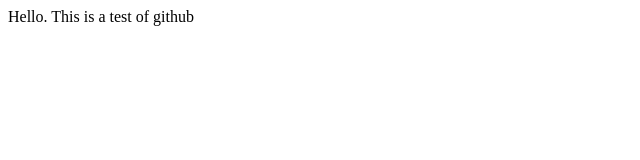
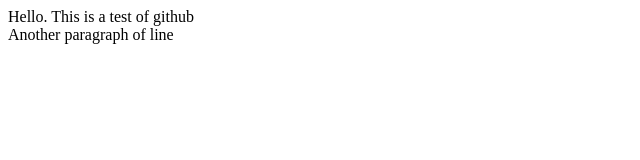
Before and after one commit to wilson1983/demo, a plain HTML site: page WebContent/index.html in a window 1280 px wide. Shown: the whole page, without its empty margins (0-640 px from the left). Drawn offline with Linux system fonts and the light colour scheme.

Commit message:
added new lines to index.html

```diff
--- a/WebContent/index.html
+++ b/WebContent/index.html
@@ -6,5 +6,8 @@
 </head>
 <body>
 	Hello. This is a test of github
+
+	<br>
+	Another paragraph of line
 </body>
 </html>
```
